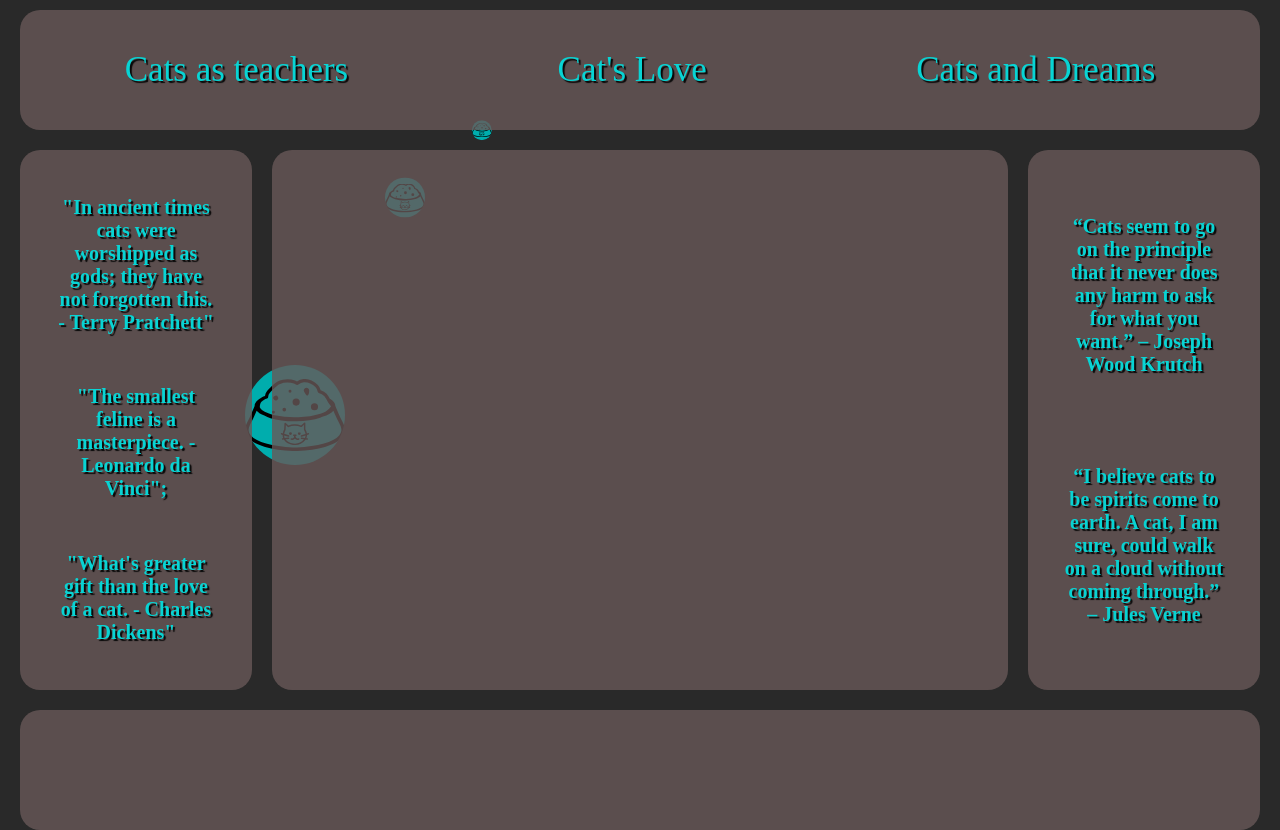
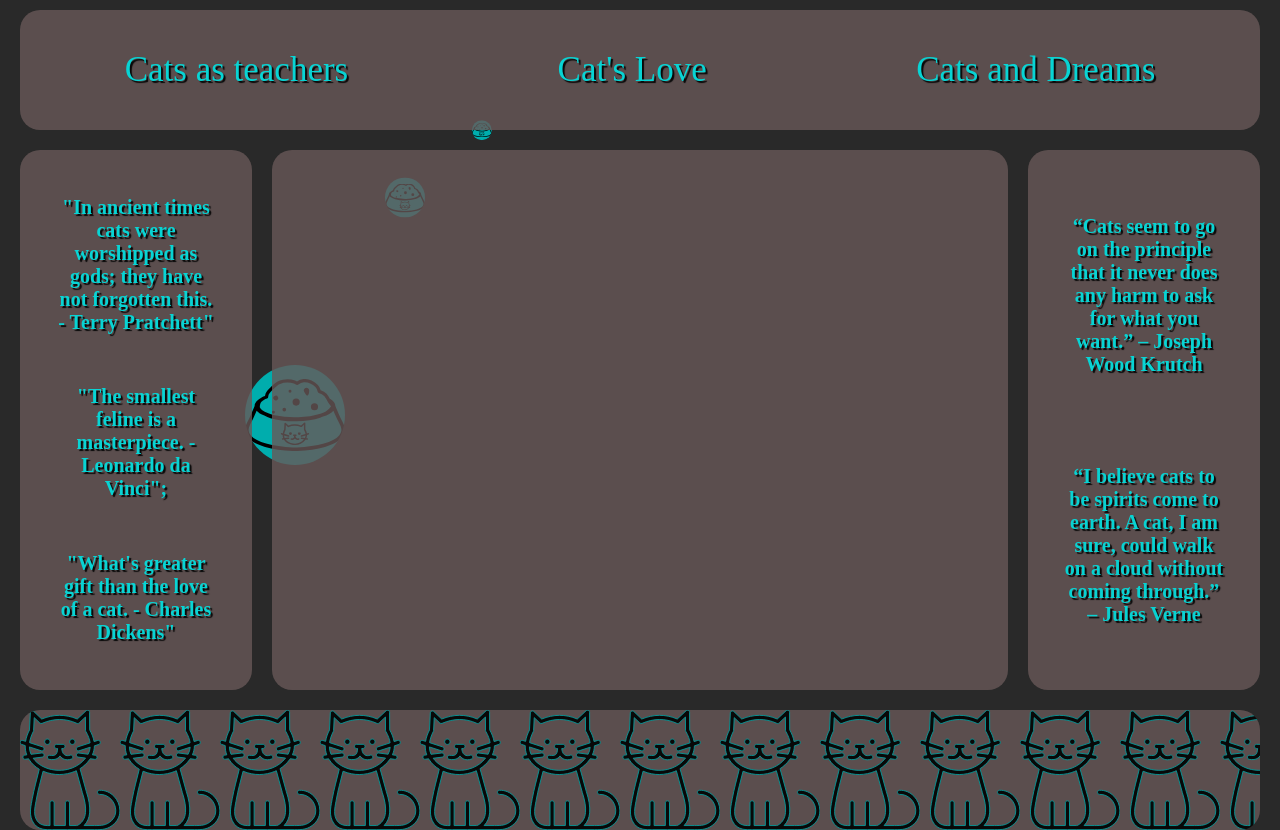
Before and after one commit to bjeziorek/gsap-layout, a website: page index.html in a window 1280 px wide. Drawn offline with nearby package versions, Linux system fonts and the light colour scheme; the site is published under a folder, as on GitHub Pages, so addresses that start at the root find nothing; a web font is replaced by a local one.

Commit message:
path fix

```diff
--- a/index.html
+++ b/index.html
@@ -158,7 +158,7 @@
             height: 100px;
         }
         footer {
-            background-image: url('/cat-animal-icon.svg');
+            background-image: url('./cat-animal-icon.svg');
             background-repeat: repeat-x;
             background-size: contain;
         }
```
